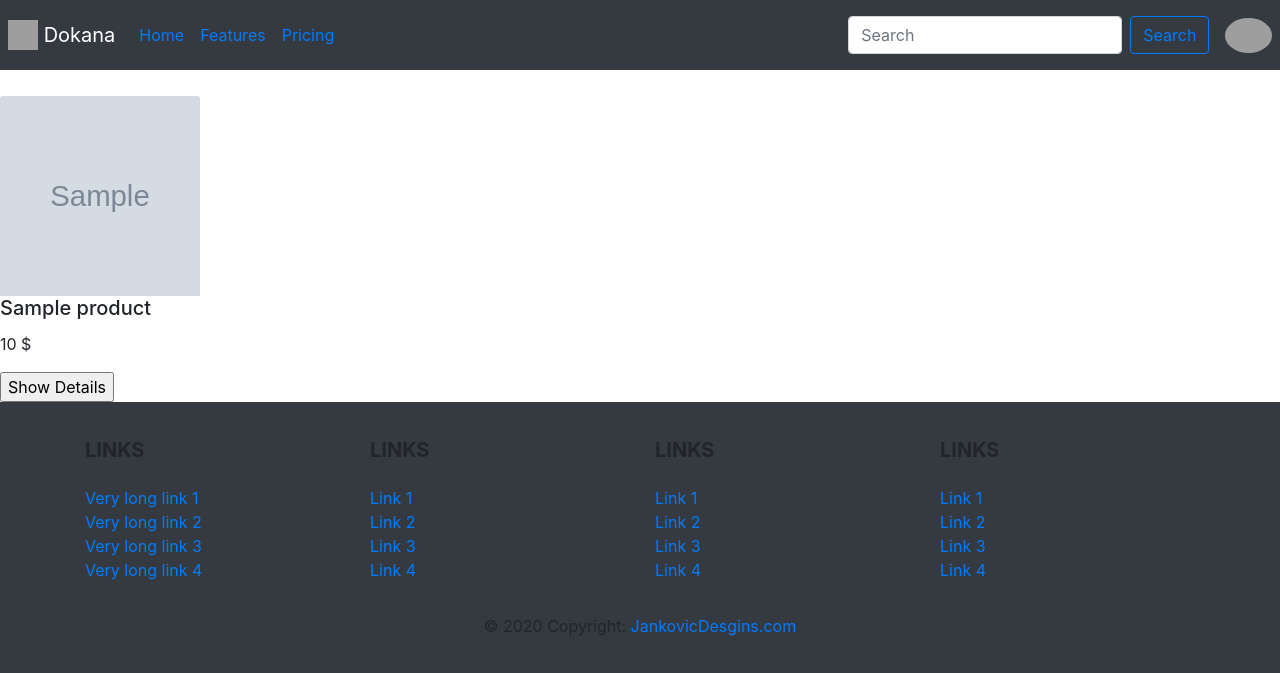
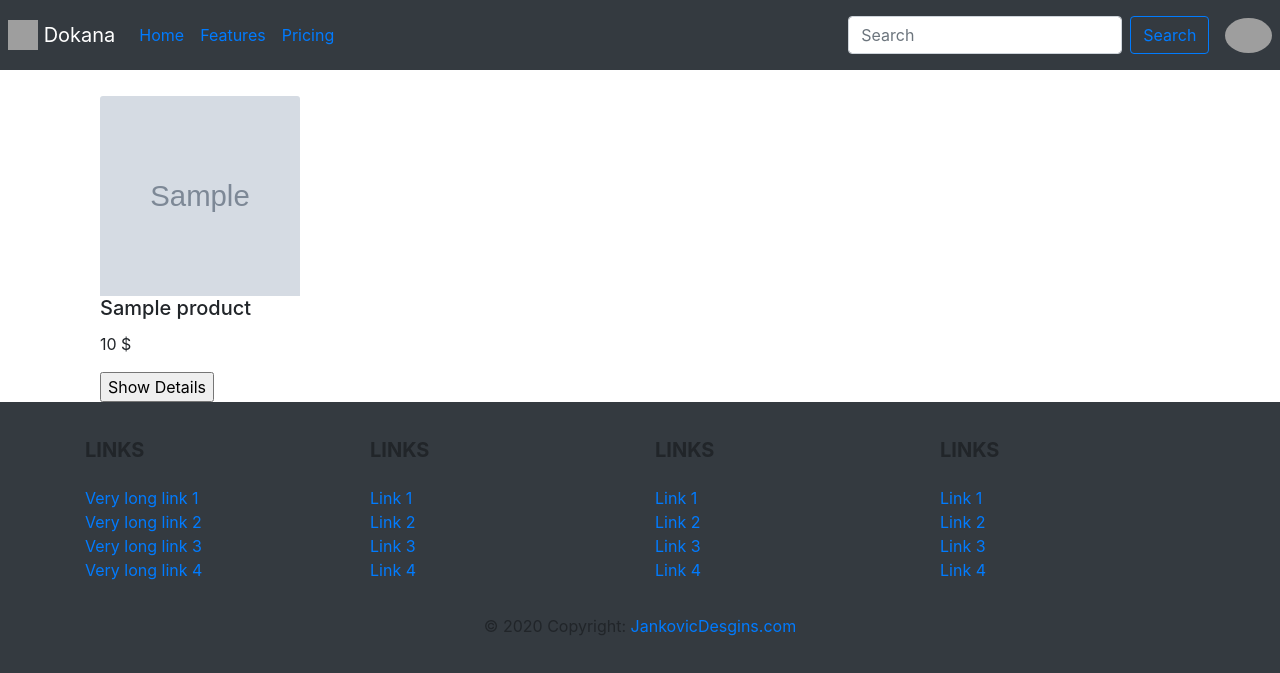
Before and after one commit to nourfayed/dokana_django_project, a Django app: page /products/ in a window 1280 px wide. Shown: the top 673 px of the page. Run offline with Django 3.2, Linux system fonts and the light colour scheme; tables that the repository leaves empty hold one stand-in row (values such as "Sample post"); grey boxes marked "Sample" are stand-in pictures; some libraries are stand-ins or nearby versions; grey boxes are pictures that could not be loaded.

Commit message:
index.html

```diff
--- a/products/templates/products/index.html
+++ b/products/templates/products/index.html
@@ -1,10 +1,11 @@
 {% extends "BaseLine.html" %}
 {% block  content %}
 
-        {% if  latest_products %}
+    <div class="container">
+           {% if  latest_products %}
 
             {% for product in latest_products %}
-                <div class="mt-5 pt-5">
+                <div class="mt-5 pt-5 col">
                 <form method="post" action="/products/productDetails/">
                     {% csrf_token %}
                     <img src="{{ product.productImg.url }}" class="card-img-top"  style="width:200px;height:200px;">
@@ -21,4 +22,5 @@
             Mafish 7aga ya basha
 
         {% endif %}
+    </div>
     {% endblock %}
```
